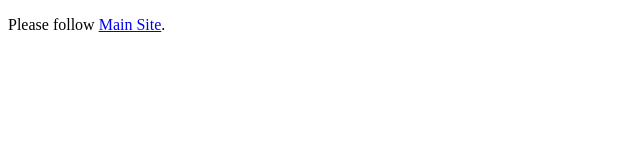
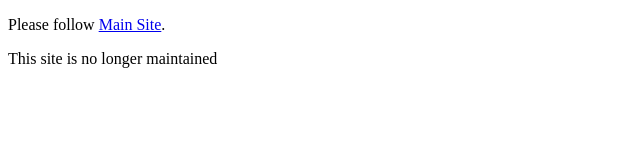
Before and after one commit to 7ang0n1n3/7ang0n1n3.github.io, a plain HTML site: page index.html in a window 1280 px wide. Shown: the whole page, without its empty margins (0-640 px from the left). Drawn offline with Linux system fonts and the light colour scheme.

Commit message:
Adding message

```diff
--- a/index.html
+++ b/index.html
@@ -5,5 +5,6 @@
   </head>
   <body>
     <p>Please follow <a href="https://www.tangonine.com">Main Site</a>.</p>
+    <p>This site is no longer maintained</p>
   </body>
 </html>
```
